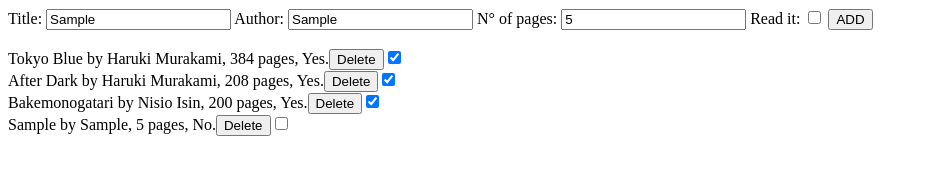
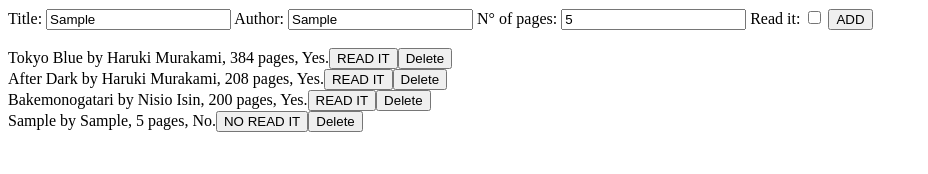
Before and after one commit to wulfiss/book-library, a plain HTML site: page index.html in a window 1280 px wide. Both pictures are taken after typing "Sample", "Sample", "5" into the empty fields and a click on the button "ADD". Shown: the whole page, without its empty margins (0-928 px from the left). Drawn offline with Linux system fonts and the light colour scheme.

Commit message:
add button for change status read or not read

```diff
--- a/main.js
+++ b/main.js
@@ -41,27 +41,30 @@
         newDiv.setAttribute('data-handler', `${y}`);
         let newContent = document.createTextNode(myBooks[y].infoBook());
 
-        let newBotton = document.createElement('button');
-        newBotton.setAttribute('type', `button`);
-        newBotton.setAttribute('class', `delete-button`);
-        newBotton.setAttribute('data-handler', `${y}`);
-        newBotton.textContent = 'Delete';
+        let $delete = document.createElement('button');
+        $delete.setAttribute('type', `button`);
+        $delete.setAttribute('class', `delete-button`);
+        $delete.setAttribute('data-handler', `${y}`);
+        $delete.textContent = 'Delete';
 
-        let newCheckbox = document.createElement('input');
-        newCheckbox.setAttribute('type', `checkbox`);
-        newCheckbox.setAttribute('class', `read-it`);
-        newCheckbox.setAttribute('data-handler', `${y}`);
-        newCheckbox.setAttribute('name', 'CReadIt');
+        let $Read = document.createElement('button');
+        $Read.setAttribute('type', `button`);
+        $Read.setAttribute('class', `read-it`);
+        $Read.setAttribute('data-handler', `${y}`);
+        $Read.setAttribute('name', 'BReadIt');
 
         if(myBooks[y].read == 'Yes'){
-            newCheckbox.checked = true;
-        }else{
-            newCheckbox.checked = false;
+            $Read.textContent = 'READ IT';
+        } else if(myBooks[y].read == 'No'){
+            $Read.textContent = 'NO READ IT';
         }
 
+
+
         newDiv.appendChild(newContent);
-        newDiv.appendChild(newBotton);
-        newDiv.appendChild(newCheckbox);
+        newDiv.appendChild($Read);
+        newDiv.appendChild($delete);
+
 
         divParent.appendChild(newDiv);
     }
@@ -101,26 +104,20 @@
     let target = e.target;
     let handler;
 
-    if(target.nodeName == "BUTTON" && (handler = target.getAttribute('data-handler'))){
-        console.log(handler);
+    if(target.nodeName == "BUTTON" &&
+     target.getAttribute('class') == "delete-button" &&
+      (handler = target.getAttribute('data-handler'))){
+
         let divDelete = document.querySelector(`div[data-handler="${handler}"]`);
         divDelete.remove();
         myLibrary.splice(handler, 1);
         ShowElements(bookContainer, myLibrary, 'delete');
+
+    }else if(target.nodeName == 'BUTTON' &&
+    target.getAttribute('class') == "read-it" &&
+    (handler = target.getAttribute('data-handler'))){
+        target.textContent = 'KAKA';
+        target.setAttribute('class', `no-read-it`);
     }
 
 });
-
-bookContainer.addEventListener('change', (e) =>{
-
-    let target = e.target;
-    let handler;
-
-    if(target.nodeName == "INPUT" && target.getAttribute('type') == "checkbox" && (handler = target.getAttribute('data-handler'))){
-        if(target.checked == true){
-            myLibrary[handler].read = 'Yes';
-        }else if(target.checked == false){
-            myLibrary[handler].read = 'No';
-        }
-    }
-});
```
Also changed, not shown: index.html (+1 -13 lines).
